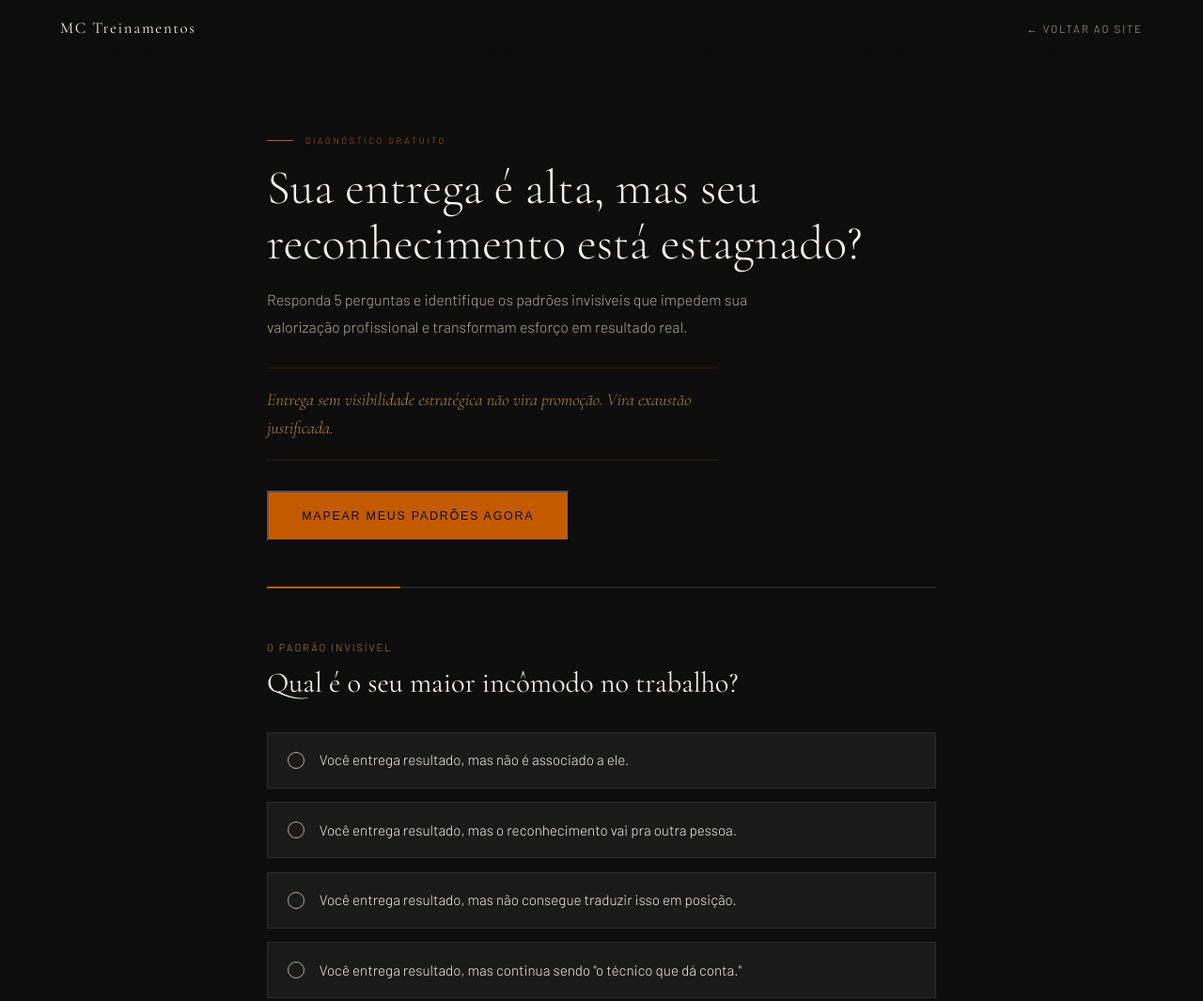
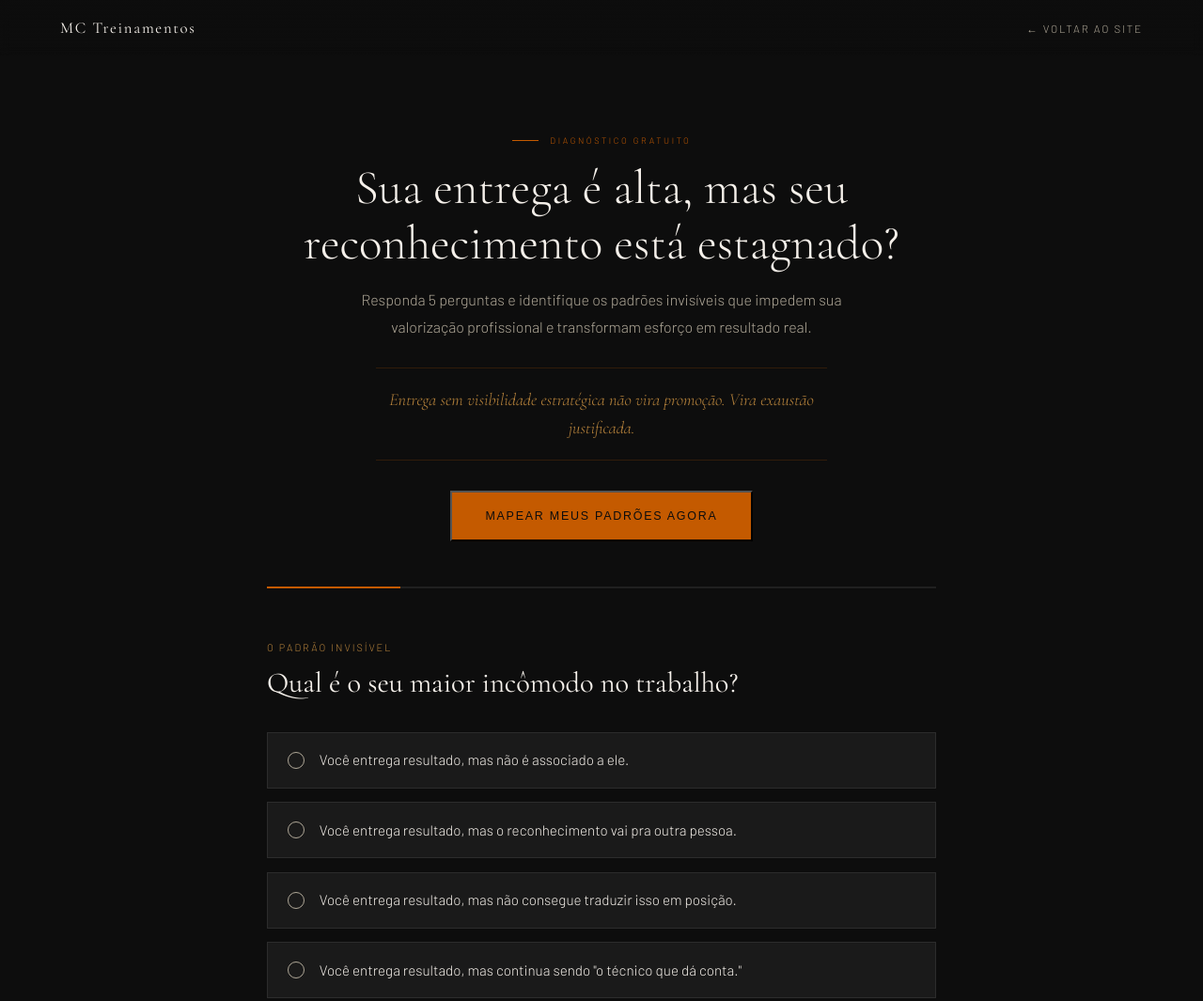
Before and after one commit to crisqua/MCVENDAS_HK, a website: page raio-x-posicionamento.html in a window 1280 px wide. Shown: the top 1065 px of the page at 94% size. Drawn offline with nearby package versions, Linux system fonts and the light colour scheme.

Commit message:
Centraliza o hero de raio-x-posicionamento.html
Alinha eyebrow, título, subheadline, texto de apoio e CTA ao centro,
no mesmo padrão visual das outras duas páginas de diagnóstico.

Co-Authored-By: Claude Sonnet 5 <noreply@anthropic.com>

```diff
--- a/raio-x-posicionamento.html
+++ b/raio-x-posicionamento.html
@@ -67,7 +67,7 @@
   .eyebrow {
     font-size: .58rem; letter-spacing: .28em; text-transform: uppercase;
     color: var(--orange); margin-bottom: 1rem;
-    display: flex; align-items: center; gap: .8rem;
+    display: flex; align-items: center; justify-content: center; gap: .8rem;
   }
   .eyebrow::before { content: ''; display: block; width: 28px; height: 1px; background: var(--orange); }
 
@@ -76,23 +76,26 @@
     font-size: clamp(2.2rem, 4.5vw, 3.2rem);
     font-weight: 300; line-height: 1.15;
     margin-bottom: 1rem;
+    text-align: center;
   }
   h1.page-title em { font-style: italic; color: var(--orange-light); }
 
   .intro-text {
     color: var(--white-dim); font-size: 1rem; line-height: 1.8;
-    margin-bottom: 1.8rem; max-width: 560px;
+    margin: 0 auto 1.8rem; max-width: 560px;
+    text-align: center;
   }
   .hero-support {
     font-family: var(--serif); font-style: italic;
     font-size: 1.15rem; line-height: 1.6;
     color: var(--gold); max-width: 480px;
-    margin-bottom: 2rem;
+    margin: 0 auto 2rem;
     border-top: 1px solid rgba(196,90,0,.2);
     border-bottom: 1px solid rgba(196,90,0,.2);
     padding: 1.2rem 0;
+    text-align: center;
   }
-  .hero-cta-wrap { margin-bottom: 3rem; }
+  .hero-cta-wrap { margin-bottom: 3rem; text-align: center; }
 
   /* ── PROGRESS ── */
   .progress-track {
```
